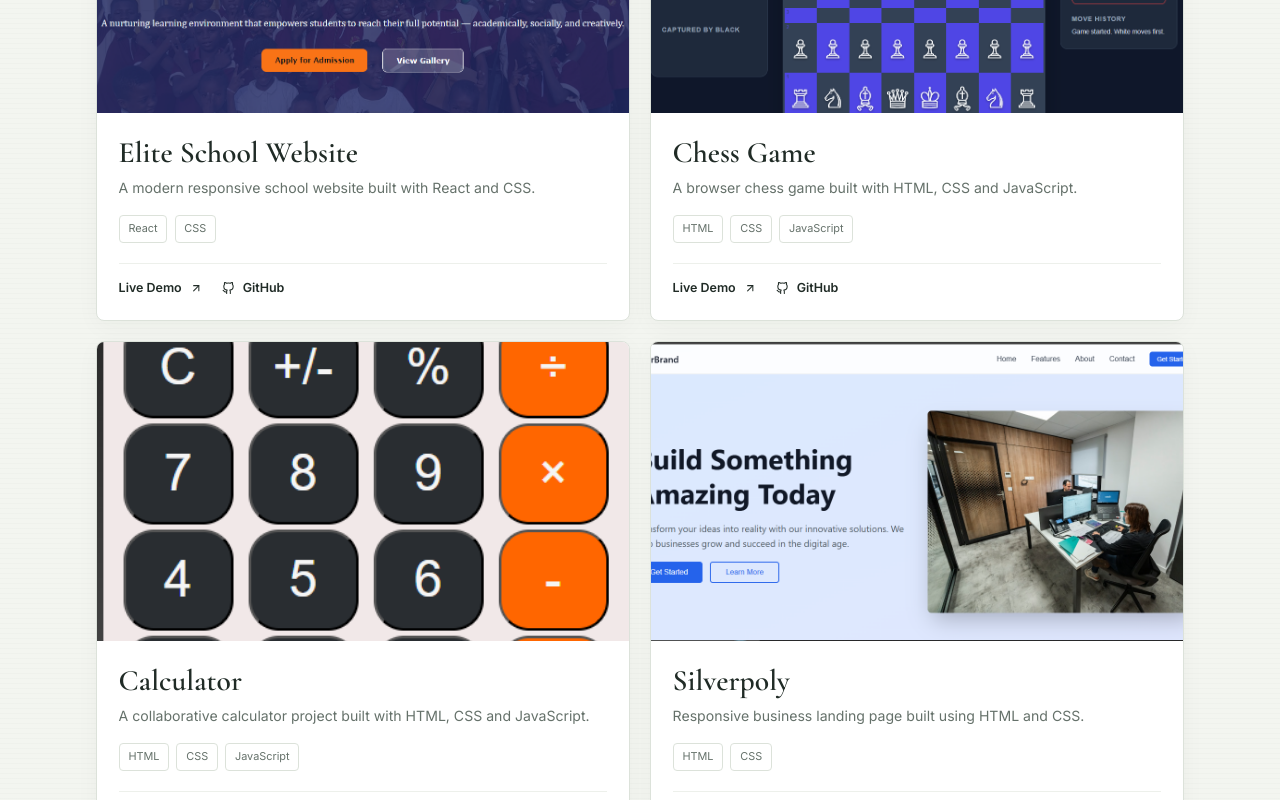
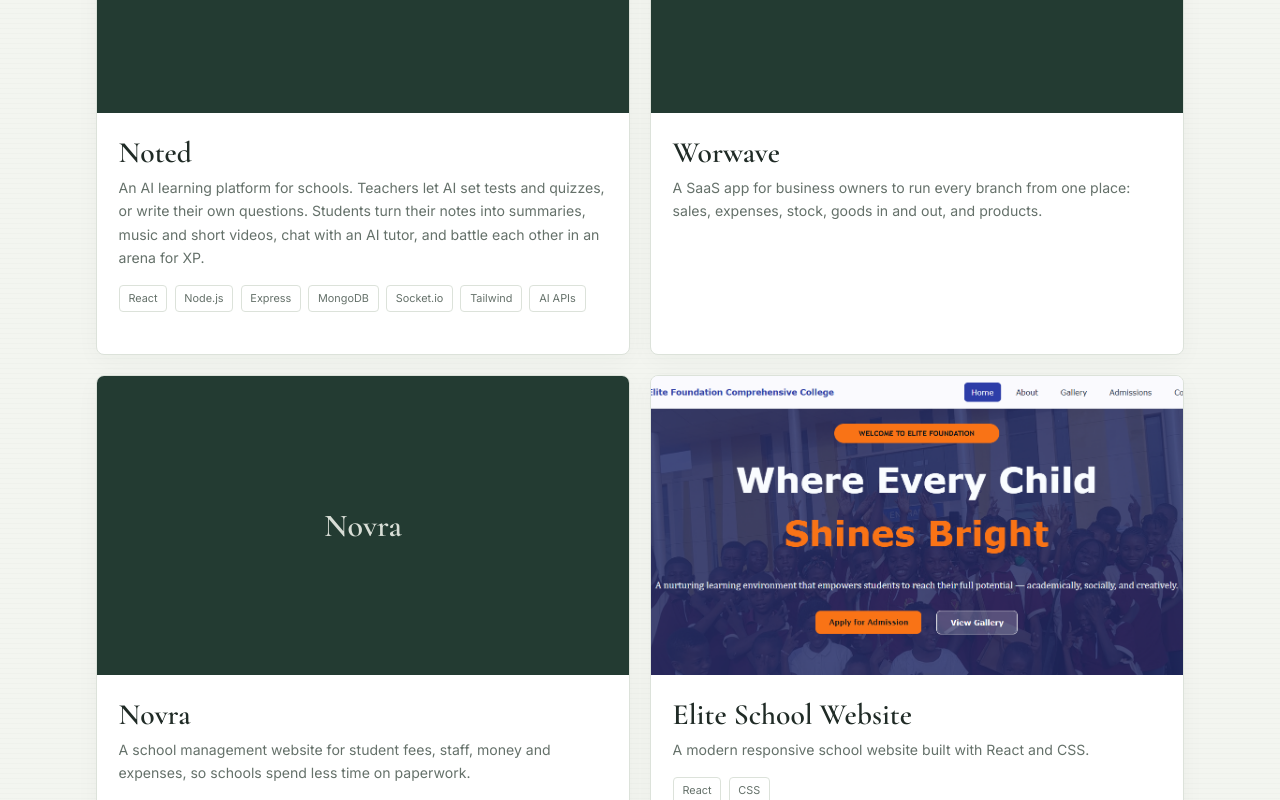
Before and after one commit to mickeyweb1/Micklyweb1-portfolio, a React (Vite) app in the folder portfolio/: page /projects in a window 1280 px wide. Shown: the part 600-1400 px from the top of the page. Built offline with nearby package versions, Linux system fonts and the light colour scheme.

Commit message:
Refactor projects data with new and updated entries
Updated project details for 'Noted', added new projects 'Worwave' and 'Novra', and refined existing project entries.

```diff
--- a/portfolio/src/data/projects.js
+++ b/portfolio/src/data/projects.js
@@ -3,110 +3,101 @@ import chessImage from "../assets/images/projects/chess-game.png";
 import eliteSchoolImage from "../assets/images/projects/elite-school.png";
 import silverpolyImage from "../assets/images/projects/silverpoly.png";
 
+// type: "product" = real products (shown big at the top)
+// type: "practice" = earlier projects (shown in the grid)
+// image, live and github are optional. Add them when you have them.
+// When you add a picture, import it above and set `image: yourImage`.
+
 export const projects = [
+  {
+    slug: "noted",
+    type: "product",
+    title: "Noted",
+    description:
+      "An AI learning platform for schools. Teachers let AI set tests and quizzes, or write their own questions. Students turn their notes into summaries, music and short videos, chat with an AI tutor, and battle each other in an arena for XP.",
+    role: "Full stack developer",
+    status: "Live",
+    highlight: "Used by 20+ teachers across 2 schools",
+    technologies: [
+      "React",
+      "Node.js",
+      "Express",
+      "MongoDB",
+      "Socket.io",
+      "Tailwind",
+      "AI APIs",
+    ],
+    featured: true,
+    // image: notedImage,
+    // live: "https://...",
+    // github: "https://...",
+  },
+  {
+    slug: "worwave",
+    type: "product",
+    title: "Worwave",
+    description:
+      "A SaaS app for business owners to run every branch from one place: sales, expenses, stock, goods in and out, and products.",
+    role: "Full stack developer",
+    technologies: [], // add what you used, e.g. "React", "Node.js"
+    featured: true,
+    // image: worwaveImage,
+  },
+  {
+    slug: "novra",
+    type: "product",
+    title: "Novra",
+    description:
+      "A school management website for student fees, staff, money and expenses, so schools spend less time on paperwork.",
+    role: "Frontend developer, team of three",
+    technologies: [], // add what you used on the frontend
+    featured: true,
+    // image: novraImage,
+  },
 
   {
     slug: "elite-school",
-
+    type: "practice",
     title: "Elite School Website",
-
-    description:
-      "A modern responsive school website built with React and CSS.",
-
+    description: "A modern responsive school website built with React and CSS.",
     image: eliteSchoolImage,
-
-    technologies: [
-      "React",
-      "CSS"
-    ],
-
-    github:
-      "https://github.com/mickeyweb1/Elite-school",
-
-    live:
-      "https://elite-school-site.vercel.app",
-
-    featured: true
+    technologies: ["React", "CSS"],
+    github: "https://github.com/mickeyweb1/Elite-school",
+    live: "https://elite-school-site.vercel.app",
+    featured: true,
   },
-
-
-
   {
     slug: "chess-game",
-
+    type: "practice",
     title: "Chess Game",
-
-    description:
-      "A browser chess game built with HTML, CSS and JavaScript.",
-
+    description: "A browser chess game built with HTML, CSS and JavaScript.",
     image: chessImage,
-
-    technologies: [
-      "HTML",
-      "CSS",
-      "JavaScript"
-    ],
-
-    github:
-      "https://github.com/mickeyweb1/Chess-Game",
-
-    live:
-      "https://mickeyweb1.github.io/Chess-Game/",
-
-    featured: true
+    technologies: ["HTML", "CSS", "JavaScript"],
+    github: "https://github.com/mickeyweb1/Chess-Game",
+    live: "https://mickeyweb1.github.io/Chess-Game/",
+    featured: true,
   },
-
-
-
   {
     slug: "calculator",
-
+    type: "practice",
     title: "Calculator",
-
     description:
       "A collaborative calculator project built with HTML, CSS and JavaScript.",
-
     image: calculatorImage,
-
-    technologies: [
-      "HTML",
-      "CSS",
-      "JavaScript"
-    ],
-
-    github:
-      "https://github.com/mickeyweb1/Colab-Project",
-
-    live:
-      "https://mickeyweb1.github.io/Colab-Project/",
-
-    featured: true
+    technologies: ["HTML", "CSS", "JavaScript"],
+    github: "https://github.com/mickeyweb1/Colab-Project",
+    live: "https://mickeyweb1.github.io/Colab-Project/",
+    featured: true,
   },
-
-
-
   {
     slug: "silverpoly",
-
+    type: "practice",
     title: "Silverpoly",
-
-    description:
-      "Responsive business landing page built using HTML and CSS.",
-
+    description: "Responsive business landing page built using HTML and CSS.",
     image: silverpolyImage,
-
-    technologies: [
-      "HTML",
-      "CSS"
-    ],
-
-    github:
-      "https://github.com/mickeyweb1/Silverpoly",
-
-    live:
-      "https://mickeyweb1.github.io/Silverpoly/",
-
-    featured: true
-  }
-
+    technologies: ["HTML", "CSS"],
+    github: "https://github.com/mickeyweb1/Silverpoly",
+    live: "https://mickeyweb1.github.io/Silverpoly/",
+    featured: true,
+  },
 ];
```
